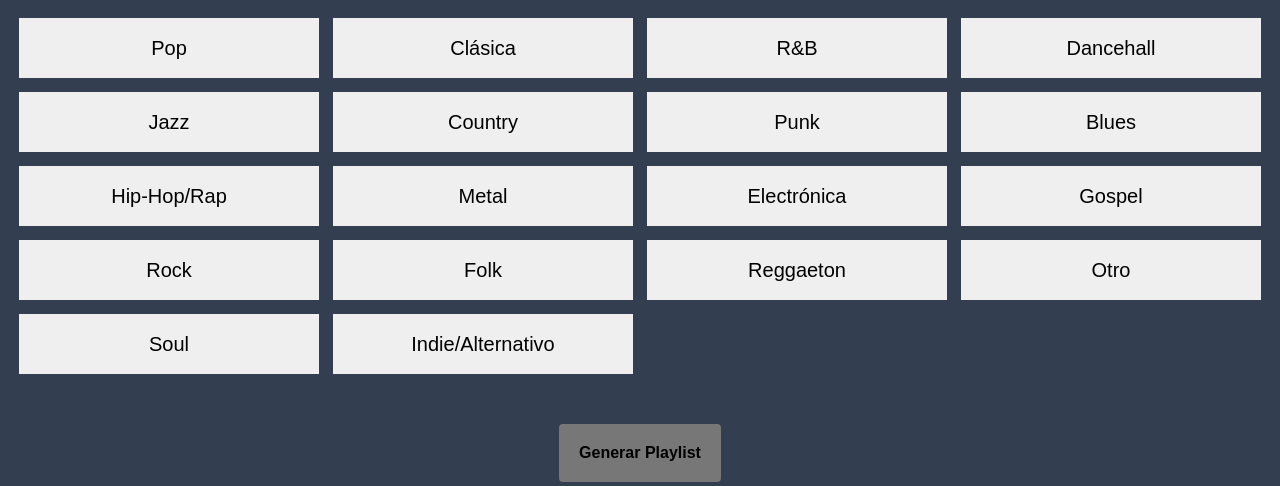
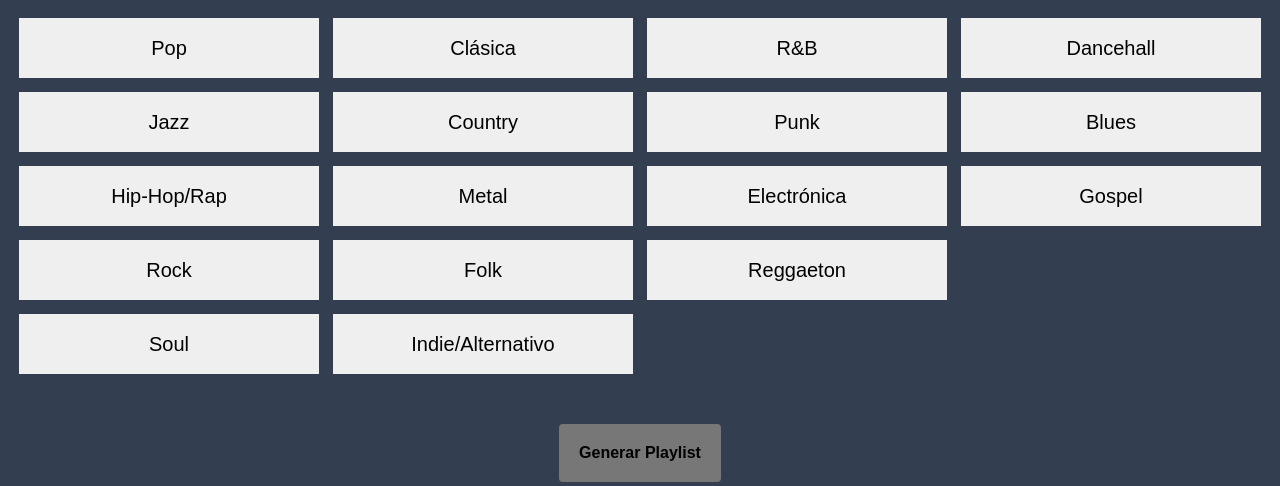
Before and after one commit to dianavillalba/dsaproyecto, a Flask app: page /genero in a window 1280 px wide. Shown: the part 314-800 px from the top of the page. Run offline with Flask 3, Linux system fonts and the light colour scheme; parts of the project's set-up code (start-up, migrations or seed data) failed here and were passed over.

Commit message:
Update genero.html

```diff
--- a/templates/genero.html
+++ b/templates/genero.html
@@ -84,7 +84,6 @@
             <td><button class="boton_genero" onclick="seleccionarGenero('Rock', this)">Rock</button></td>
             <td><button class="boton_genero" onclick="seleccionarGenero('Folk', this)">Folk</button></td>
             <td><button class="boton_genero" onclick="seleccionarGenero('Reggaeton', this)">Reggaeton</button></td>
-            <td><button class="boton_genero" onclick="seleccionarGenero('Otro', this)">Otro</button></td>
         </tr>
         <tr>
             <td><button class="boton_genero" onclick="seleccionarGenero('Soul', this)">Soul</button></td>
```
